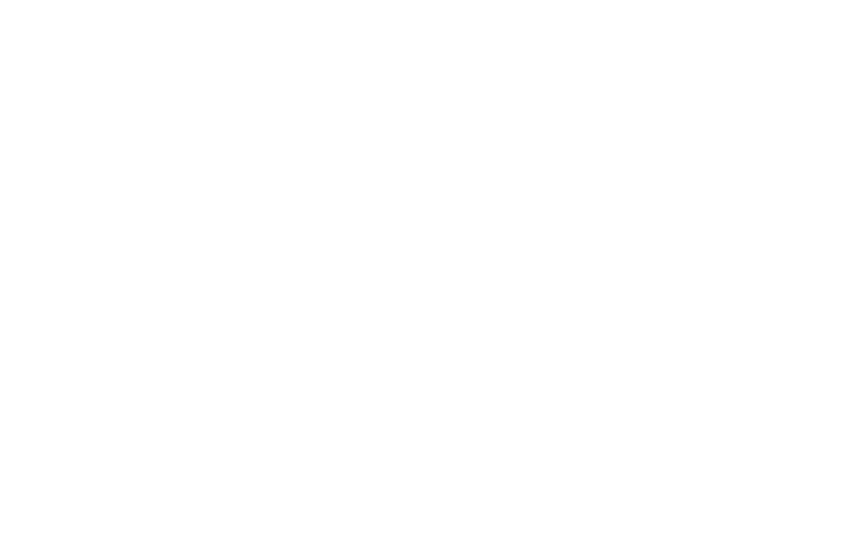
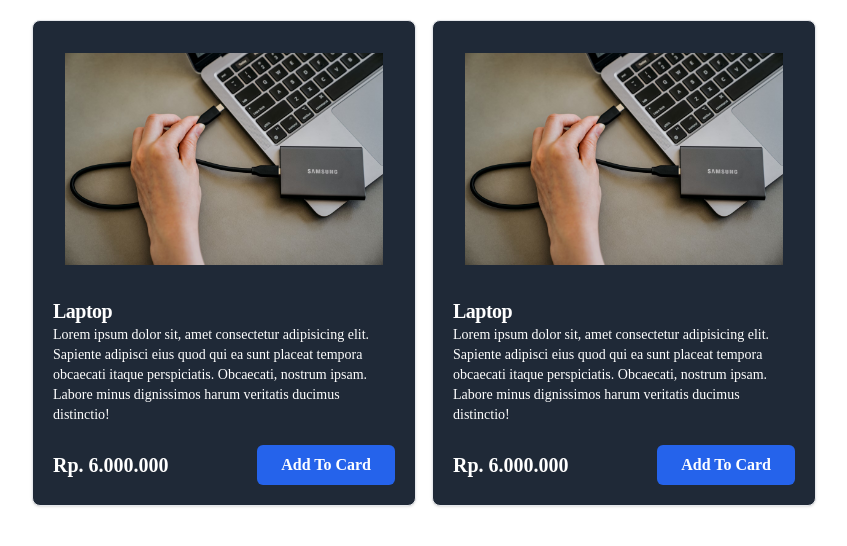
Before and after one commit to Aditypraa/fetch-api-reactjs, a React (Vite) app: page /products in a window 1280 px wide. Before the commit this address had no page. Shown: the top 546 px of the page, without its empty margins (216-1063 px from the left). Built offline with nearby package versions, Linux system fonts and the light colour scheme.

Commit message:
feat : add Products Fragments Implementasi with nested Components

```diff
--- /dev/null
+++ b/src/components/Fragments/CardProduct.tsx
@@ -0,0 +1,45 @@
+import Button from "../Elements/Button"
+
+function CardProduct({ children }: { children: React.ReactNode }) {
+    return (
+        <div className="w-full max-w-sm bg-gray-800 border border-gray-200 rounded-lg shadow mx-2">
+            {children}
+        </div>
+    )
+}
+
+const Header = ({ images }: { images: string }) => {
+    return (
+        <a href="#">
+            <img src={images} className="p-8 rounded-t-lg" alt={images} />
+        </a>
+    )
+}
+
+const Content = ({ title, children }: { title: string, children: React.ReactNode }) => {
+    return (
+        <div className="px-5 pb-5">
+            <a href="">
+                <h5 className="text-xl font-semibold tracking-tight text-white">
+                    {title}
+                </h5>
+                <p className="text-sm text-white">{children}</p>
+            </a>
+        </div>
+    )
+}
+
+const Footer = ({ price }: { price: string }) => {
+    return (
+        <div className="flex items-center justify-between px-5 pb-5">
+            <span className="text-xl font-bold text-white">Rp. {price}</span>
+            <Button type="button" className="bg-blue-600">Add To Card</Button>
+        </div>
+    )
+}
+
+CardProduct.Header = Header
+CardProduct.Content = Content
+CardProduct.Footer = Footer
+
+export default CardProduct
--- /dev/null
+++ b/src/pages/products.tsx
@@ -0,0 +1,24 @@
+import CardProduct from "../components/Fragments/CardProduct"
+
+function ProductsPage() {
+    return (
+        <div className="flex justify-center py-5">
+            <CardProduct>
+                <CardProduct.Header images="images/laptop.avif" />
+                <CardProduct.Content title="Laptop">
+                    Lorem ipsum dolor sit, amet consectetur adipisicing elit. Sapiente adipisci eius quod qui ea sunt placeat tempora obcaecati itaque perspiciatis. Obcaecati, nostrum ipsam. Labore minus dignissimos harum veritatis ducimus distinctio!
+                </CardProduct.Content>
+                <CardProduct.Footer price="6.000.000" />
+            </CardProduct>
+            <CardProduct>
+                <CardProduct.Header images="images/laptop.avif" />
+                <CardProduct.Content title="Laptop">
+                    Lorem ipsum dolor sit, amet consectetur adipisicing elit. Sapiente adipisci eius quod qui ea sunt placeat tempora obcaecati itaque perspiciatis. Obcaecati, nostrum ipsam. Labore minus dignissimos harum veritatis ducimus distinctio!
+                </CardProduct.Content>
+                <CardProduct.Footer price="6.000.000" />
+            </CardProduct>
+        </div>
+    )
+}
+
+export default ProductsPage
--- a/src/routes/index.tsx
+++ b/src/routes/index.tsx
@@ -2,6 +2,7 @@
 import LoginPage from "../pages/login";
 import RegisterPage from "../pages/register";
 import ErrorPage from "../pages/errorPage";
+import ProductsPage from "../pages/products";
 // import { AdminsRoute } from "./AdminsRoute";
 
 export default function AppRoutes() {
@@ -9,6 +10,7 @@
         <Routes>
             <Route path="/" element={<LoginPage />} errorElement={<ErrorPage />} />
             <Route path="/register" element={<RegisterPage />} />
+            <Route path="/products" element={<ProductsPage />} />
             {/* <Route path="admins/*" element={<AdminsRoute />} /> */}
         </Routes>
     )
```
Also changed, not shown: public/images/laptop.avif (added).
